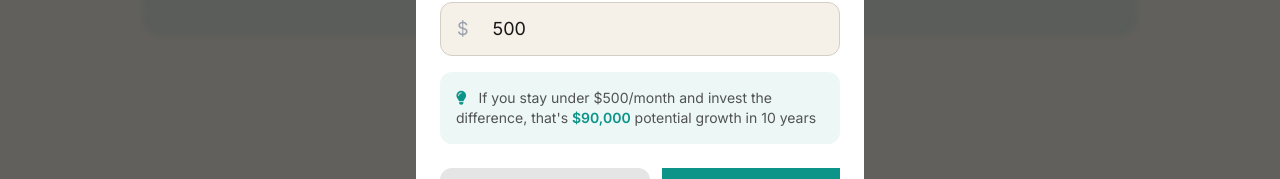
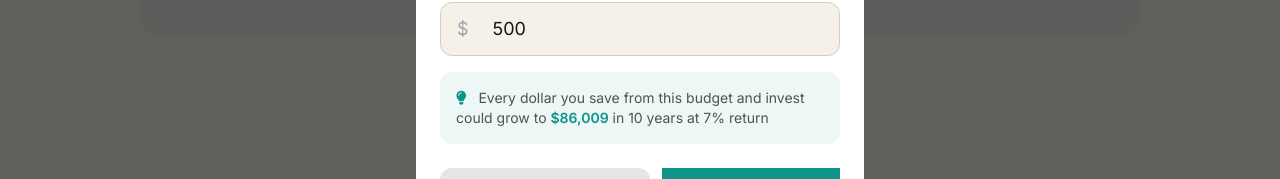
Before and after one commit to Marcus-Verus/spentworth, a SvelteKit app: page /budgets in a window 1280 px wide. Both pictures are taken after a click on the button "Add Budget". Shown: the part 373-552 px from the top of the page. Built offline with nearby package versions, Linux system fonts and the light colour scheme; no server answers.

Commit message:
Fix budget preview calculation and remove emoji
- Replace rough estimate (1.5x) with actual compound interest formula
- /month at 7% for 10 years = ~,000 (not ,000)
- Remove emoji from insights API description

```diff
--- a/src/routes/api/insights/+server.ts
+++ b/src/routes/api/insights/+server.ts
@@ -168,7 +168,7 @@ export const GET: RequestHandler = async ({ locals }) => {
 			type: 'achievement',
 			priority: 'low',
 			title: `Great job on ${imp.category}!`,
-			description: `You spent ${formatCurrency(savings)} less than last month. If you keep this up and invest the difference, that's ${formatCurrency(futureValue)} in 10 years! 🎉`,
+			description: `You spent ${formatCurrency(savings)} less than last month. If you keep this up and invest the difference, that's ${formatCurrency(futureValue)} in 10 years!`,
 			category: imp.category,
 			amount: savings,
 			opportunityCost: futureValue,
--- a/src/routes/budgets/+page.svelte
+++ b/src/routes/budgets/+page.svelte
@@ -42,6 +42,15 @@
 			minimumFractionDigits: 0,
 			maximumFractionDigits: 0
 		}).format(amount);
+	}
+
+	// Calculate compound growth: monthly contributions at 7% annual return
+	function calculateFutureValue(monthlyAmount: number, years: number = 10): number {
+		let total = 0;
+		for (let month = 0; month < years * 12; month++) {
+			total = (total + monthlyAmount) * Math.pow(1.07, 1 / 12);
+		}
+		return Math.round(total);
 	}
 
 	async function loadBudgets() {
@@ -422,8 +431,8 @@
 				<div class="rounded-xl p-4" style="background: {isDark ? 'rgba(13,148,136,0.1)' : 'rgba(13,148,136,0.08)'}">
 					<p class="text-sm" style="color: {isDark ? '#a3a3a3' : '#525252'}">
 						<i class="fa-solid fa-lightbulb text-sw-accent mr-2"></i>
-						If you stay under {formatCurrency(newLimit)}/month and invest the difference,
-						that's <span class="font-semibold text-sw-accent">{formatCurrency(newLimit * 12 * 10 * 1.5)}</span> potential growth in 10 years
+						Every dollar you save from this budget and invest could grow to
+						<span class="font-semibold text-sw-accent">{formatCurrency(calculateFutureValue(newLimit))}</span> in 10 years at 7% return
 					</p>
 				</div>
 			</div>
```
